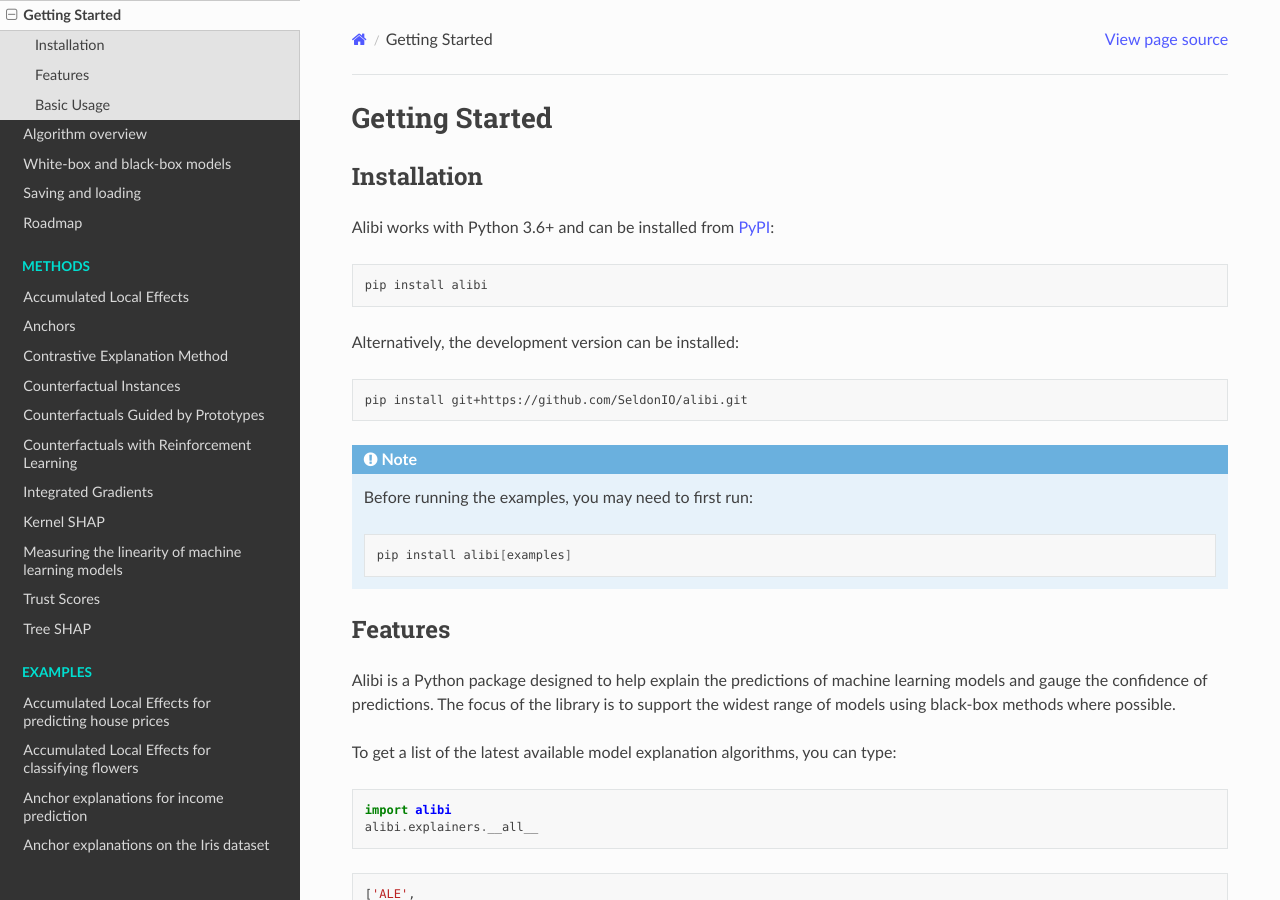
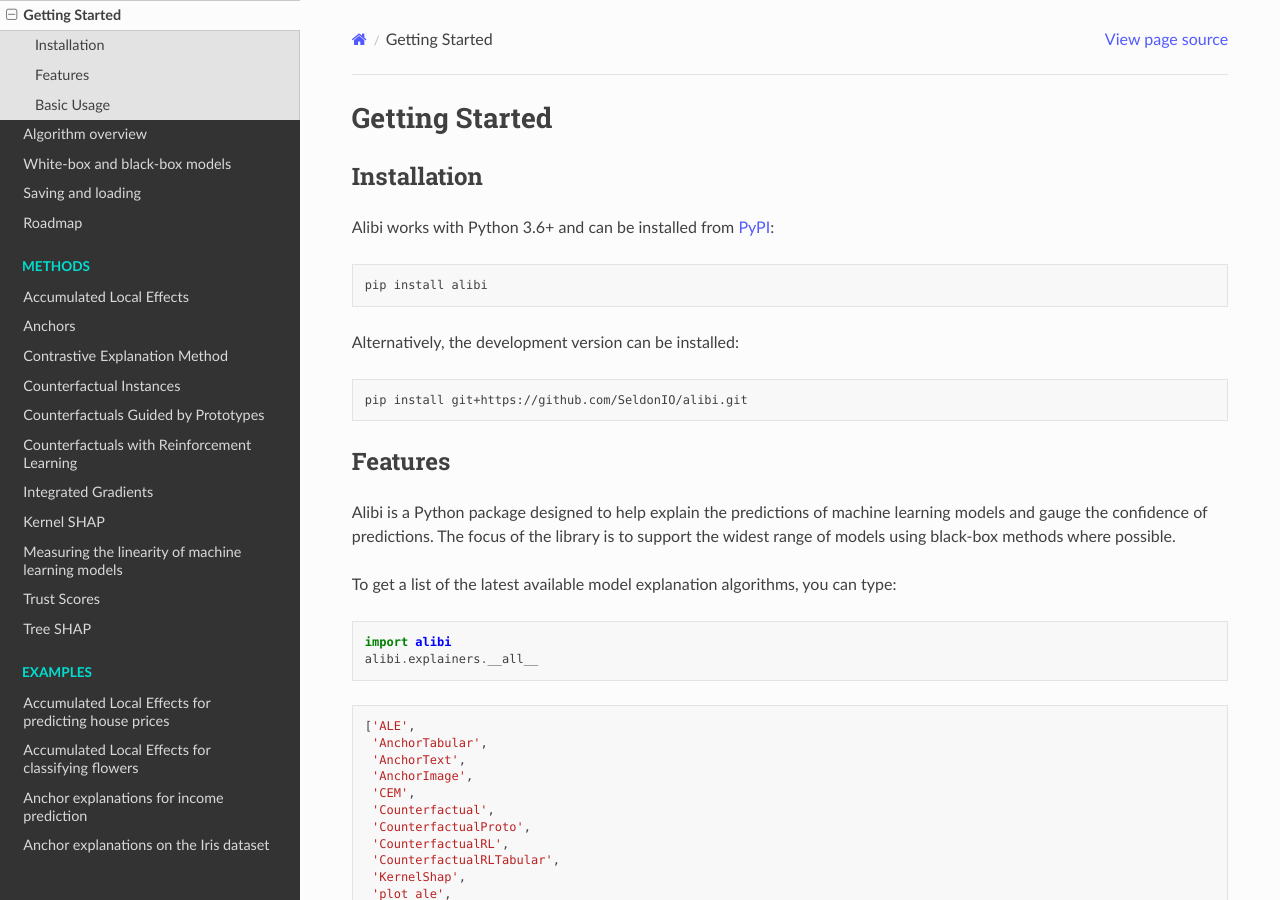
Before and after one commit to SeldonIO/alibi, a Sphinx documentation site: the page built from doc/source/overview/getting_started.md, in a window 1280 px wide and 900 px high. Built offline with Sphinx 7.4.7 and the Read the Docs theme 2.0.0, drawn with Linux system fonts in a browser that asks for light colours; pages that are not in the unit, such as notebooks, are missing from menus.

Commit message:
Remove examples install note from docs

`````diff
--- a/doc/source/overview/getting_started.md
+++ b/doc/source/overview/getting_started.md
@@ -9,13 +9,6 @@
 ```bash
 pip install git+https://github.com/SeldonIO/alibi.git
 ```
-
-````{note}
-Before running the examples, you may need to first run:
-```bash
-pip install alibi[examples]
-```
-````
 
 ## Features
 Alibi is a Python package designed to help explain the predictions of machine learning models and gauge
`````
